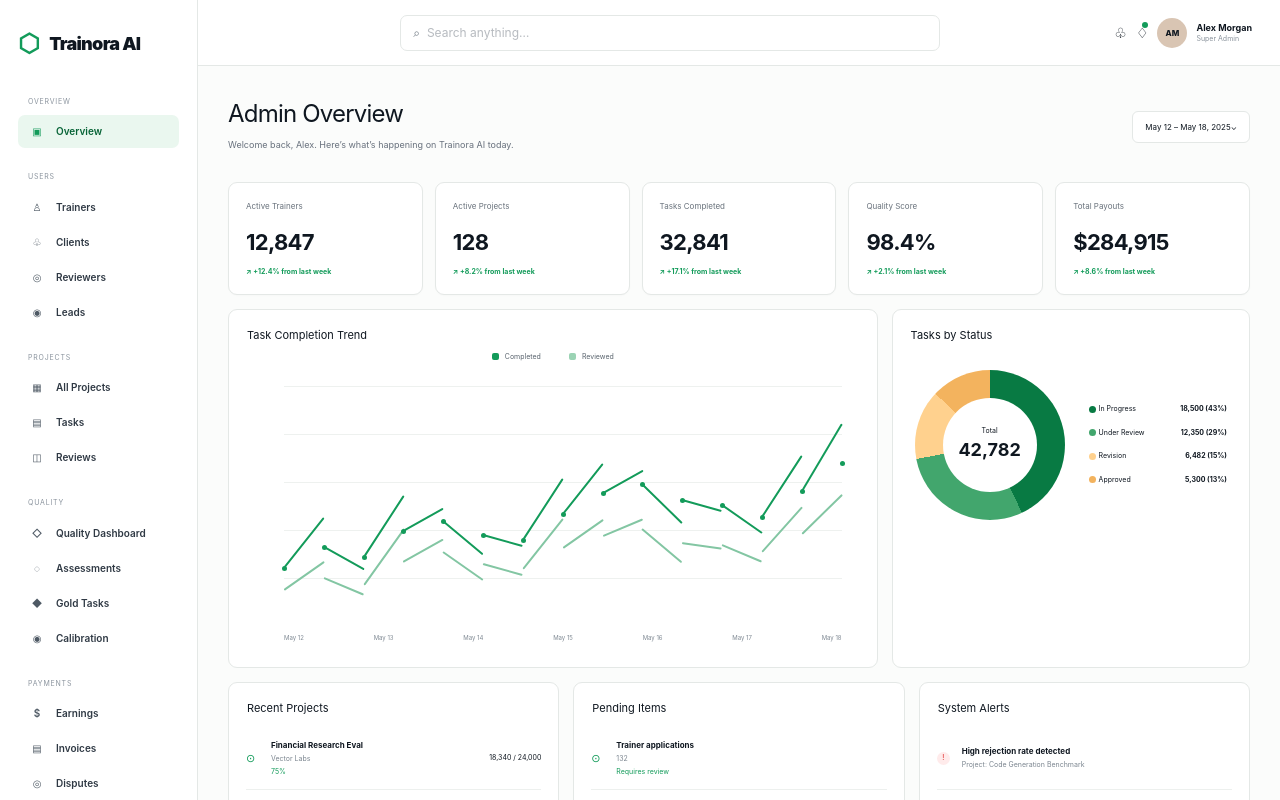
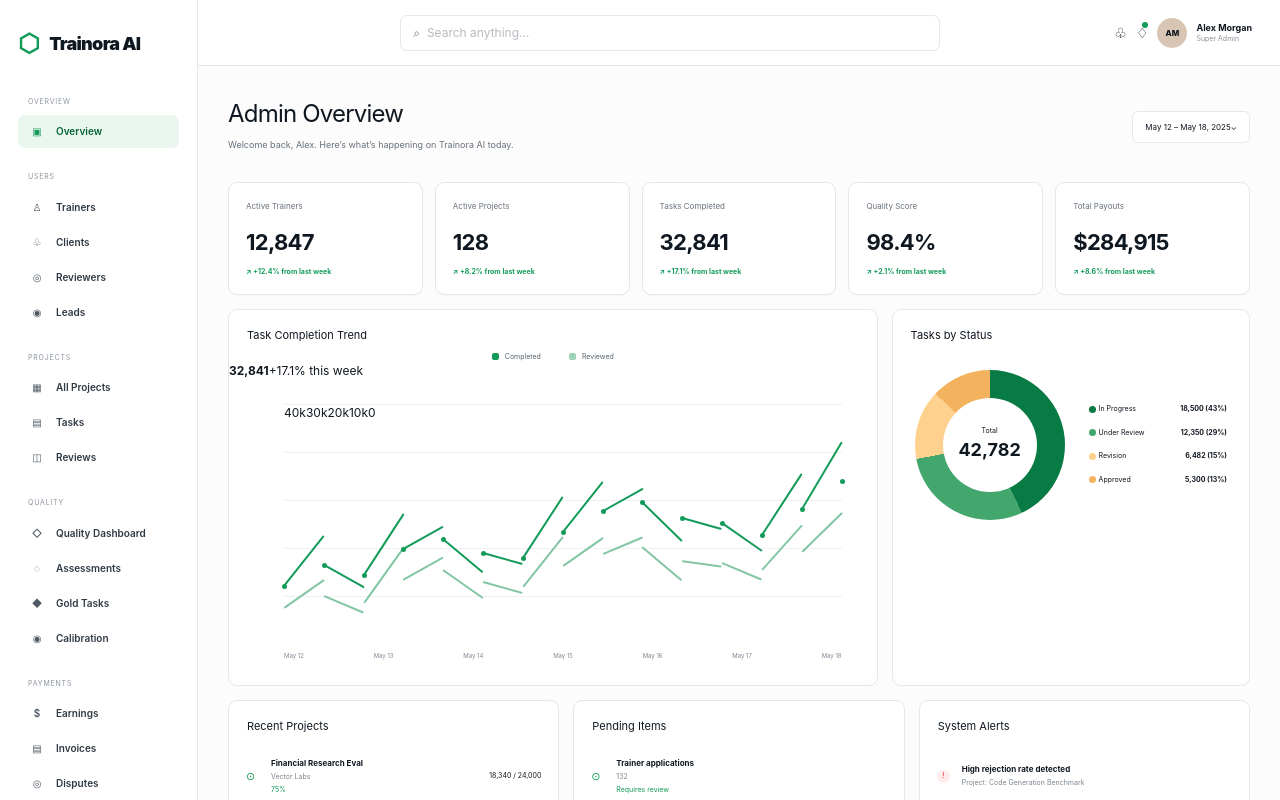
Before and after one commit to jakarabondi-web/trainora-ai, a Next.js app: page /admin in a window 1280 px wide. Shown: the top 800 px of the page. Built offline with nearby package versions, Linux system fonts and the light colour scheme.

Commit message:
Improve dashboard typography and charts

```diff
--- a/app/admin/AdminDashboard.tsx
+++ b/app/admin/AdminDashboard.tsx
@@ -35,7 +35,7 @@ export function AdminDashboard({analytics}:{analytics:PlatformAnalytics;capabili
 
         <div className="guideTwoCol chartRow">
           <GuideCard title="Task Completion Trend">
-            <div className="chartLegend"><span><i/>Completed</span><span><i className="soft"/>Reviewed</span></div>
+            <div className="chartMeta"><div className="chartLegend"><span><i/>Completed</span><span><i className="soft"/>Reviewed</span></div><p><b>32,841</b><span>+17.1% this week</span></p></div>
             <LineChart primary={[22,31,27,38,42,36,34,45,54,58,51,49,44,55,67]} secondary={[13,18,15,25,29,24,22,31,36,39,33,32,29,37,44]} labels={["May 12","May 13","May 14","May 15","May 16","May 17","May 18"]}/>
           </GuideCard>
           <GuideCard title="Tasks by Status">
@@ -88,5 +88,19 @@ function GuideTopbar({name,role}:{name:string;role:string}){return <header class
 function GuideKpi({label,value,note}:{label:string;value:string;note:string}){return <article><span>{label}</span><strong>{value}</strong><small>↗ {note}</small></article>}
 function GuideCard({title,children,extra}:{title:string;children:React.ReactNode;extra?:React.ReactNode}){return <section className="guideCard"><header><h3>{title}</h3>{extra}</header>{children}</section>}
 function GuideListCard({title,rows,action,alert}:{title:string;rows:string[][];action:string;alert?:boolean}){return <GuideCard title={title}><div className={`guideList ${alert?"alerts":""}`}>{rows.map((r,i)=><article key={r[0]}><i>{alert?"!":"⊙"}</i><p><b>{r[0]}</b><span>{r[1]}</span>{r[2]&&<small>{r[2]}</small>}</p>{r[3]&&<em>{r[3]}</em>}</article>)}</div><button className="guideTextButton">{action}</button></GuideCard>}
-function LineChart({primary,secondary,labels,compact}:{primary:number[];secondary?:number[];labels:string[];compact?:boolean}){return <div className={`guideLineChart ${compact?"compact":""}`}><div className="lineGrid"/><div className="plot">{primary.slice(0,-1).map((v,i)=><Segment key={`p${i}`} a={v} b={primary[i+1]} count={primary.length-1} index={i}/>) }{secondary&&secondary.slice(0,-1).map((v,i)=><Segment key={`s${i}`} a={v} b={secondary[i+1]} count={secondary.length-1} index={i} soft/>)}{primary.map((v,i)=><i className="point" key={i} style={{left:`${i/(primary.length-1)*100}%`,bottom:`${v}%`}}/>)}</div><div className="axis">{labels.map(l=><span key={l}>{l}</span>)}</div></div>}
+function LineChart({primary,secondary,labels,compact}:{primary:number[];secondary?:number[];labels:string[];compact?:boolean}){
+  const polygon=`0% 100%, ${primary.map((v,i)=>`${i/(primary.length-1)*100}% ${100-v}%`).join(", ")}, 100% 100%`;
+  const yLabels=compact?["100%","98%","96%","94%","92%"]:["40k","30k","20k","10k","0"];
+  return <div className={`guideLineChart ${compact?"compact":""}`} role="img" aria-label={compact?"Quality score trend over seven days":"Completed and reviewed task trend over seven days"}>
+    <div className="yAxis">{yLabels.map(label=><span key={label}>{label}</span>)}</div>
+    <div className="lineGrid"/>
+    <div className="plot">
+      <i className="areaFill" style={{clipPath:`polygon(${polygon})`}}/>
+      {primary.slice(0,-1).map((v,i)=><Segment key={`p${i}`} a={v} b={primary[i+1]} count={primary.length-1} index={i}/>)}
+      {secondary&&secondary.slice(0,-1).map((v,i)=><Segment key={`s${i}`} a={v} b={secondary[i+1]} count={secondary.length-1} index={i} soft/>)}
+      {primary.map((v,i)=><i className="point" data-value={compact?`${(92+v*.08).toFixed(1)}%`:`${Math.round(v*490).toLocaleString()} tasks`} key={i} style={{left:`${i/(primary.length-1)*100}%`,bottom:`${v}%`}}/>)}
+    </div>
+    <div className="axis">{labels.map(l=><span key={l}>{l}</span>)}</div>
+  </div>
+}
 function Segment({a,b,count,index,soft}:{a:number;b:number;count:number;index:number;soft?:boolean}){const dx=100/count;const dy=b-a;const angle=Math.atan2(-dy,dx)*180/Math.PI;const length=Math.sqrt(dx*dx+dy*dy);return <i className={`segment ${soft?"soft":""}`} style={{left:`${index*dx}%`,bottom:`${a}%`,width:`${length}%`,transform:`rotate(${angle}deg)`}}/>}
```
